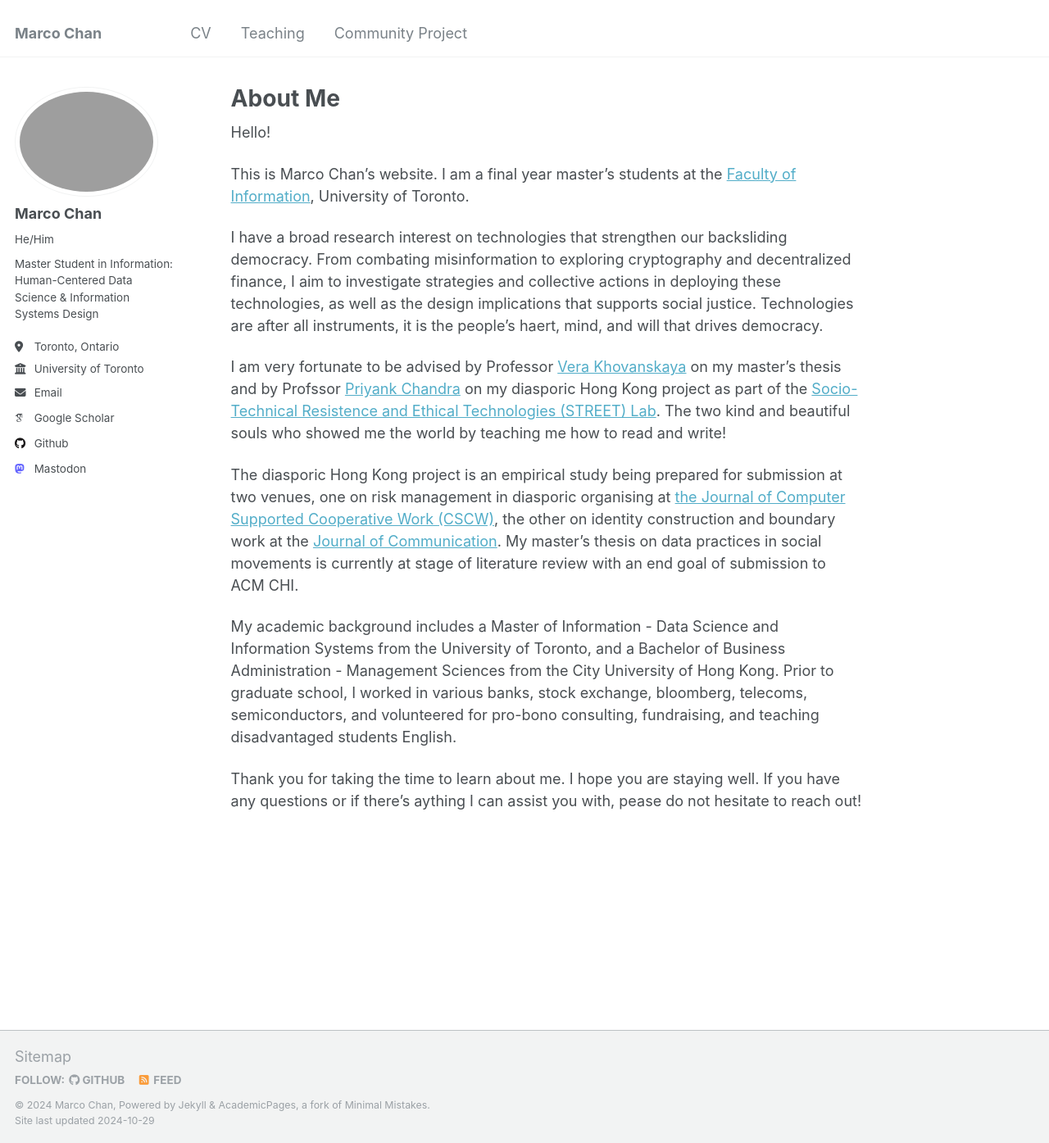
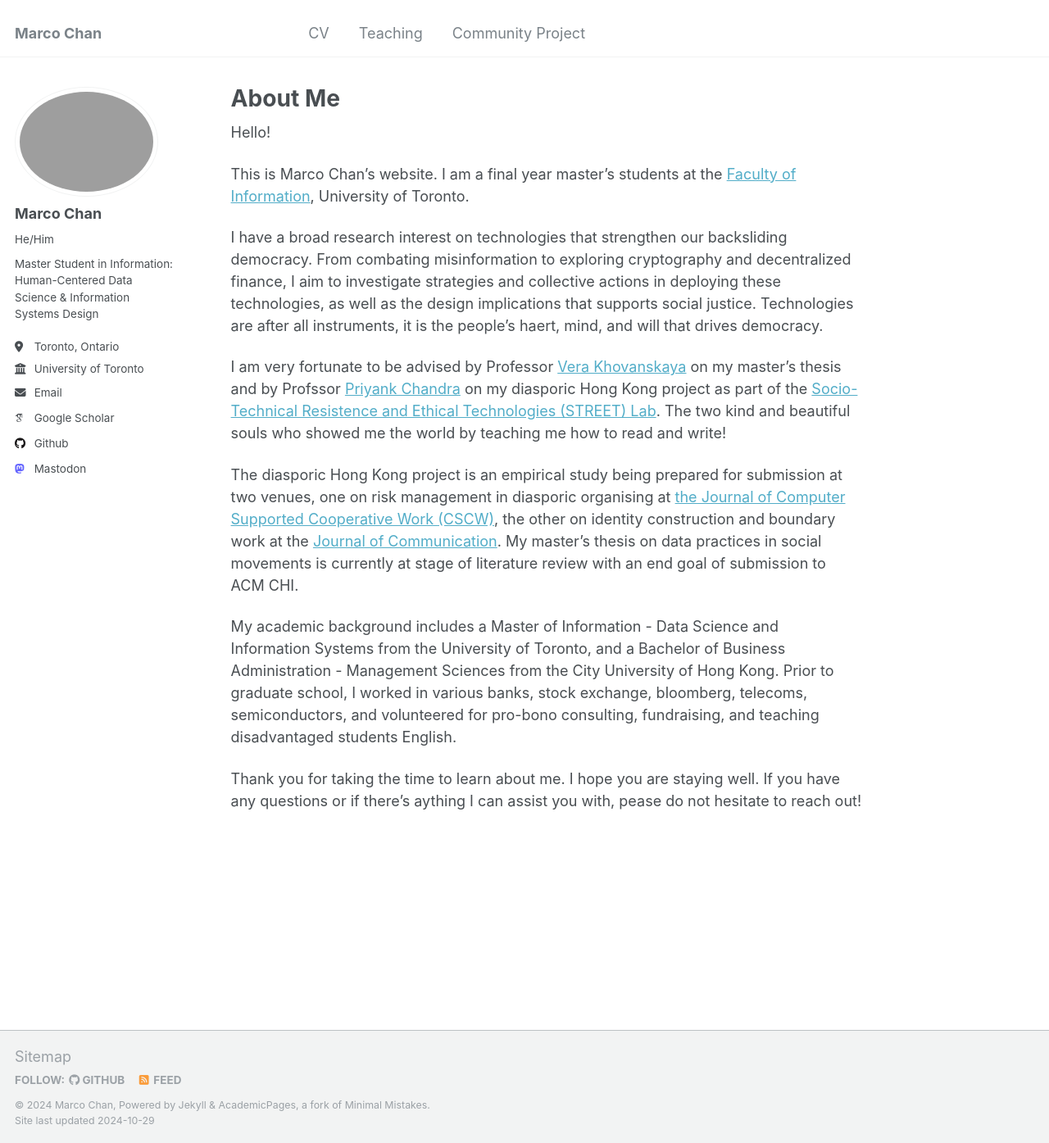
Before and after one commit to Marco-ProspectivePhD/home, a Jekyll site: the page built from _pages/about.md, in a window 1280 px wide and 1395 px high. Shown: the whole window at 82% size. Built offline with Jekyll 4.4.1, drawn with Linux system fonts in a browser that asks for light colours; some web fonts are replaced.

```diff
--- a/_data/navigation.yml
+++ b/_data/navigation.yml
@@ -6,6 +6,10 @@
 
 main:
 
+  - </br>
+  - </br>
+  - </br>
+  - </br>
   - </br>
 
   - title: "CV"
```
